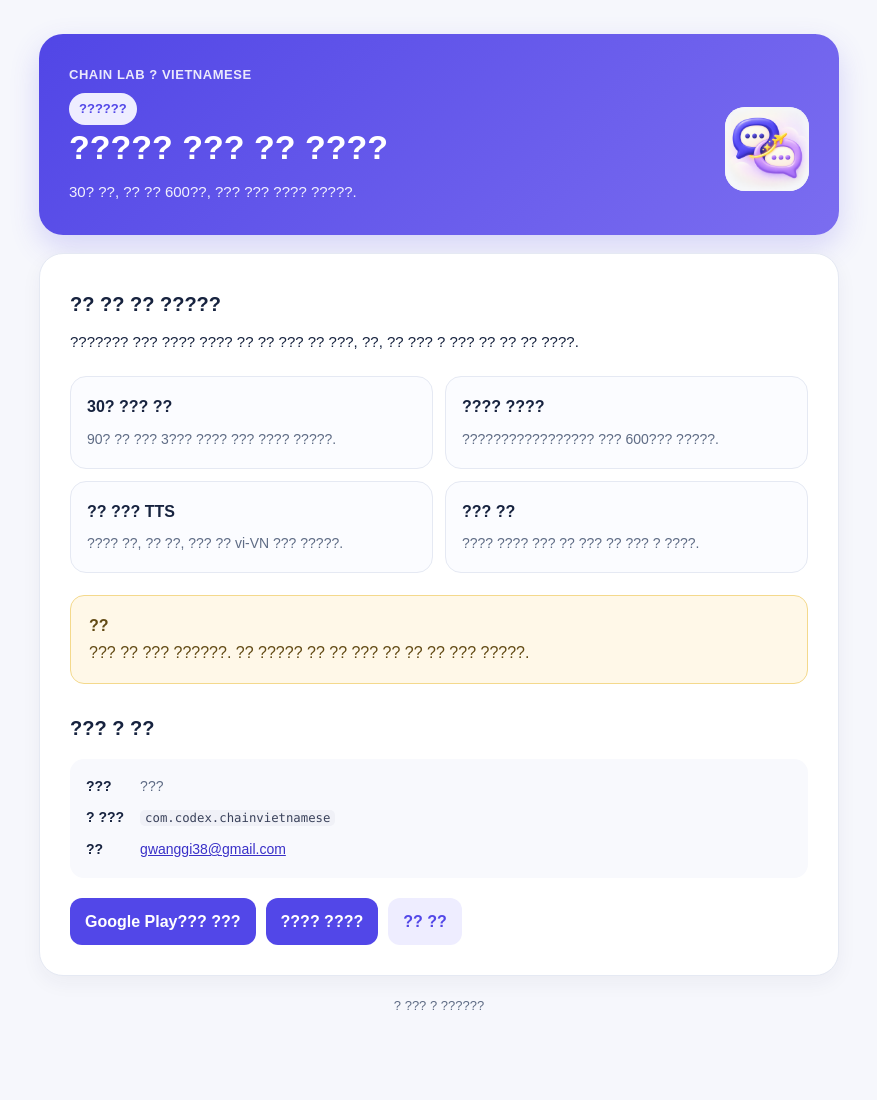
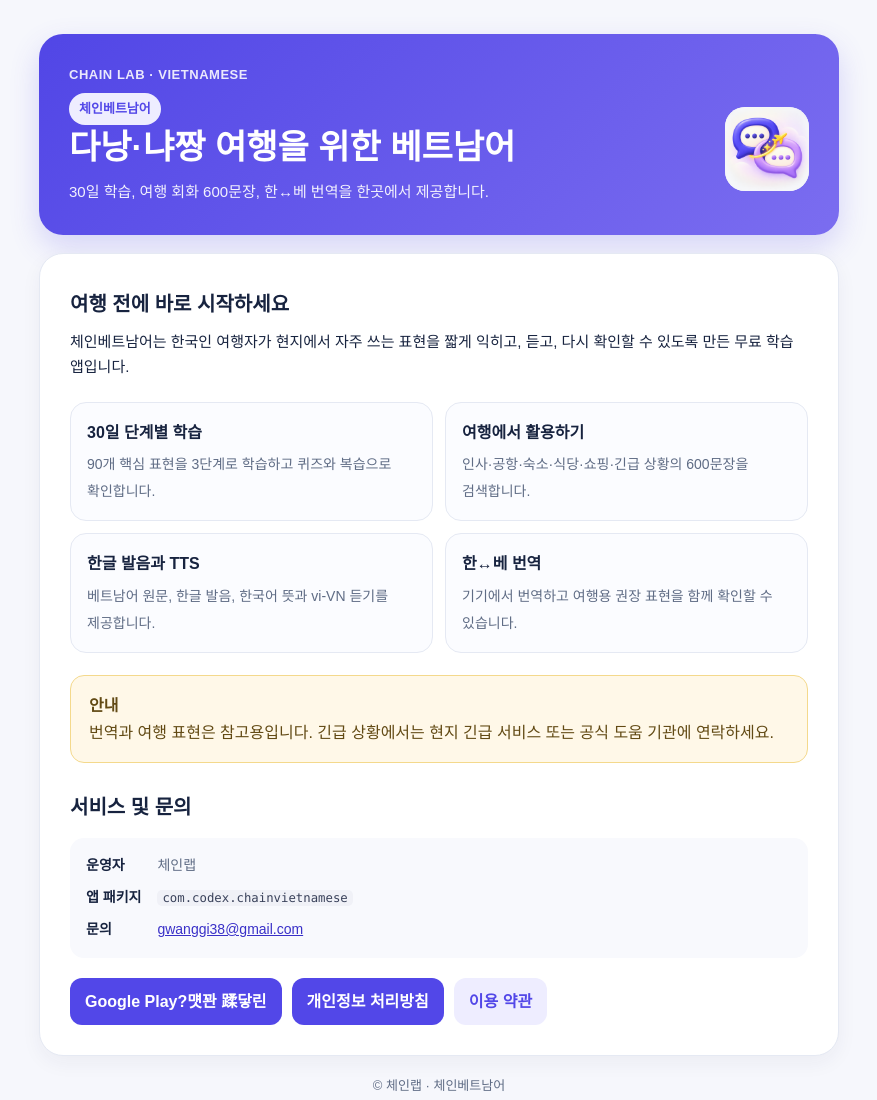
Before and after one commit to gwanggi38/gwanggi38.github.io, a plain HTML site: page index.html in a window 1280 px wide. Shown: the whole page, without its empty margins (201-1078 px from the left). Before the commit the page ends 1073 px from the top, so only its background shows below. Drawn offline with Linux system fonts and the light colour scheme.

Commit message:
Publish Chain Lab developer website and app-ads.txt

```diff
--- a/index.html
+++ b/index.html
@@ -3,8 +3,8 @@
 <head>
   <meta charset="utf-8">
   <meta name="viewport" content="width=device-width, initial-scale=1">
-  <meta name="description" content="?????? - ????? ??? ?? ???? ?? ?">
-  <title>?????? | ???</title>
+  <meta name="description" content="체인베트남어 - 다낭·냐짱 여행을 위한 베트남어 학습 앱">
+  <title>체인베트남어 | 체인랩</title>
   <link rel="stylesheet" href="legal.css">
   <style>
     .hero-app { display:grid; grid-template-columns:1fr auto; gap:22px; align-items:center; }
@@ -23,42 +23,42 @@
 <body>
   <div class="wrap">
     <header>
-      <p class="eyebrow">CHAIN LAB ? VIETNAMESE</p>
+      <p class="eyebrow">CHAIN LAB · VIETNAMESE</p>
       <div class="hero-app">
         <div>
-          <span class="badge">??????</span>
-          <h1>????? ??? ?? ????</h1>
-          <p class="subtitle">30? ??, ?? ?? 600??, ??? ??? ???? ?????.</p>
+          <span class="badge">체인베트남어</span>
+          <h1>다낭·냐짱 여행을 위한 베트남어</h1>
+          <p class="subtitle">30일 학습, 여행 회화 600문장, 한↔베 번역을 한곳에서 제공합니다.</p>
         </div>
-        <img class="app-icon" src="app-icon.png" alt="?????? ? ???">
+        <img class="app-icon" src="app-icon.png" alt="체인베트남어 앱 아이콘">
       </div>
     </header>
     <main>
-      <h2>?? ?? ?? ?????</h2>
-      <p>??????? ??? ???? ???? ?? ?? ??? ?? ???, ??, ?? ??? ? ??? ?? ?? ?? ????.</p>
+      <h2>여행 전에 바로 시작하세요</h2>
+      <p>체인베트남어는 한국인 여행자가 현지에서 자주 쓰는 표현을 짧게 익히고, 듣고, 다시 확인할 수 있도록 만든 무료 학습 앱입니다.</p>
 
       <div class="feature-grid">
-        <div class="feature"><strong>30? ??? ??</strong><span>90? ?? ??? 3??? ???? ??? ???? ?????.</span></div>
-        <div class="feature"><strong>???? ????</strong><span>????????????????? ??? 600??? ?????.</span></div>
-        <div class="feature"><strong>?? ??? TTS</strong><span>???? ??, ?? ??, ??? ?? vi-VN ??? ?????.</span></div>
-        <div class="feature"><strong>??? ??</strong><span>???? ???? ??? ?? ??? ?? ??? ? ????.</span></div>
+        <div class="feature"><strong>30일 단계별 학습</strong><span>90개 핵심 표현을 3단계로 학습하고 퀴즈와 복습으로 확인합니다.</span></div>
+        <div class="feature"><strong>여행에서 활용하기</strong><span>인사·공항·숙소·식당·쇼핑·긴급 상황의 600문장을 검색합니다.</span></div>
+        <div class="feature"><strong>한글 발음과 TTS</strong><span>베트남어 원문, 한글 발음, 한국어 뜻과 vi-VN 듣기를 제공합니다.</span></div>
+        <div class="feature"><strong>한↔베 번역</strong><span>기기에서 번역하고 여행용 권장 표현을 함께 확인할 수 있습니다.</span></div>
       </div>
 
-      <div class="notice"><strong>??</strong><br>??? ?? ??? ??????. ?? ????? ?? ?? ??? ?? ?? ?? ??? ?????.</div>
+      <div class="notice"><strong>안내</strong><br>번역과 여행 표현은 참고용입니다. 긴급 상황에서는 현지 긴급 서비스 또는 공식 도움 기관에 연락하세요.</div>
 
-      <h2>??? ? ??</h2>
+      <h2>서비스 및 문의</h2>
       <dl class="meta">
-        <dt>???</dt><dd>???</dd>
-        <dt>? ???</dt><dd><code>com.codex.chainvietnamese</code></dd>
-        <dt>??</dt><dd><a href="mailto:gwanggi38@gmail.com">gwanggi38@gmail.com</a></dd>
+        <dt>운영자</dt><dd>체인랩</dd>
+        <dt>앱 패키지</dt><dd><code>com.codex.chainvietnamese</code></dd>
+        <dt>문의</dt><dd><a href="mailto:gwanggi38@gmail.com">gwanggi38@gmail.com</a></dd>
       </dl>
 
-      <div class="actions"><a class="button" href="https://play.google.com/store/apps/details?id=com.codex.chainvietnamese">Google Play??? ???</a>
-        <a class="button" href="https://gwanggi38.github.io/chainenglish-policy/privacy.html">???? ????</a>
-        <a class="button secondary" href="https://gwanggi38.github.io/chainenglish-policy/terms.html">?? ??</a>
+      <div class="actions"><a class="button" href="https://play.google.com/store/apps/details?id=com.codex.chainvietnamese">Google Play?먯꽌 蹂닿린</a>
+        <a class="button" href="https://gwanggi38.github.io/chainenglish-policy/privacy.html">개인정보 처리방침</a>
+        <a class="button secondary" href="https://gwanggi38.github.io/chainenglish-policy/terms.html">이용 약관</a>
       </div>
     </main>
-    <footer>? ??? ? ??????</footer>
+    <footer>© 체인랩 · 체인베트남어</footer>
   </div>
 </body>
 </html>
```
